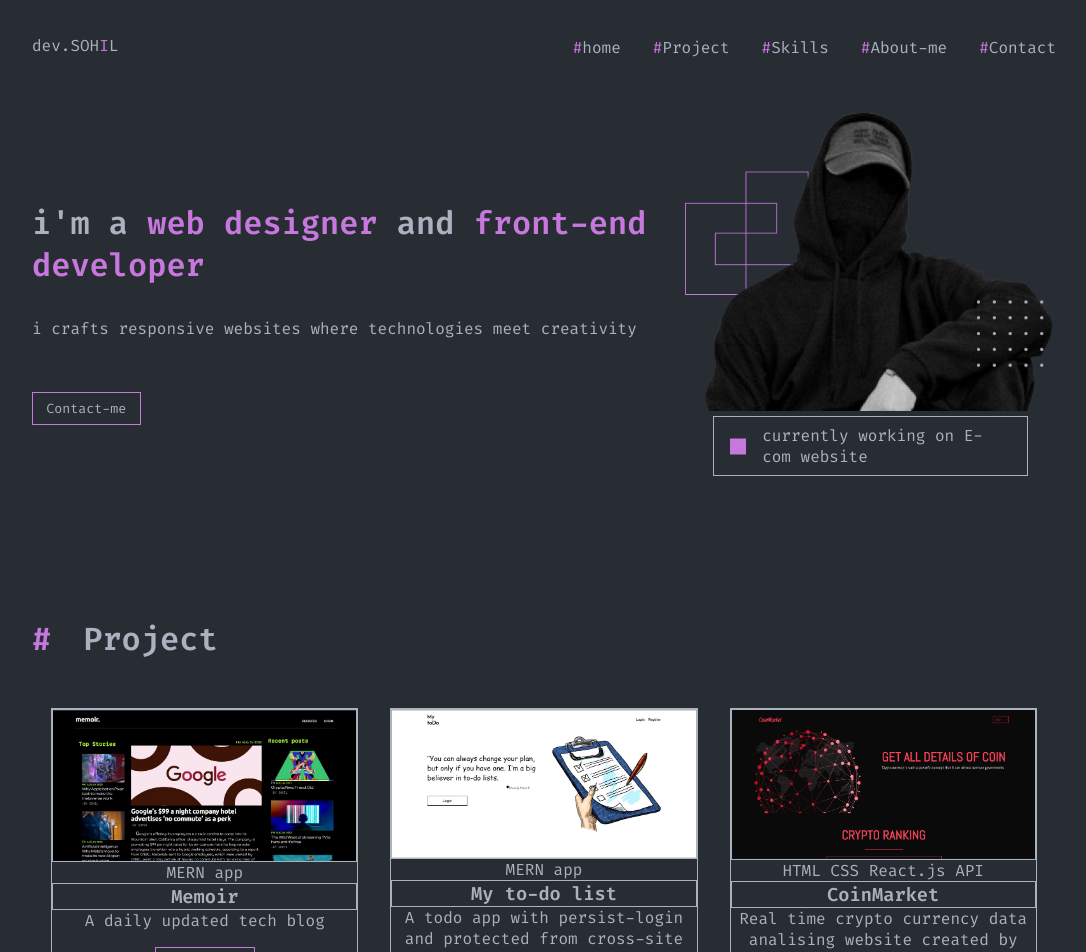
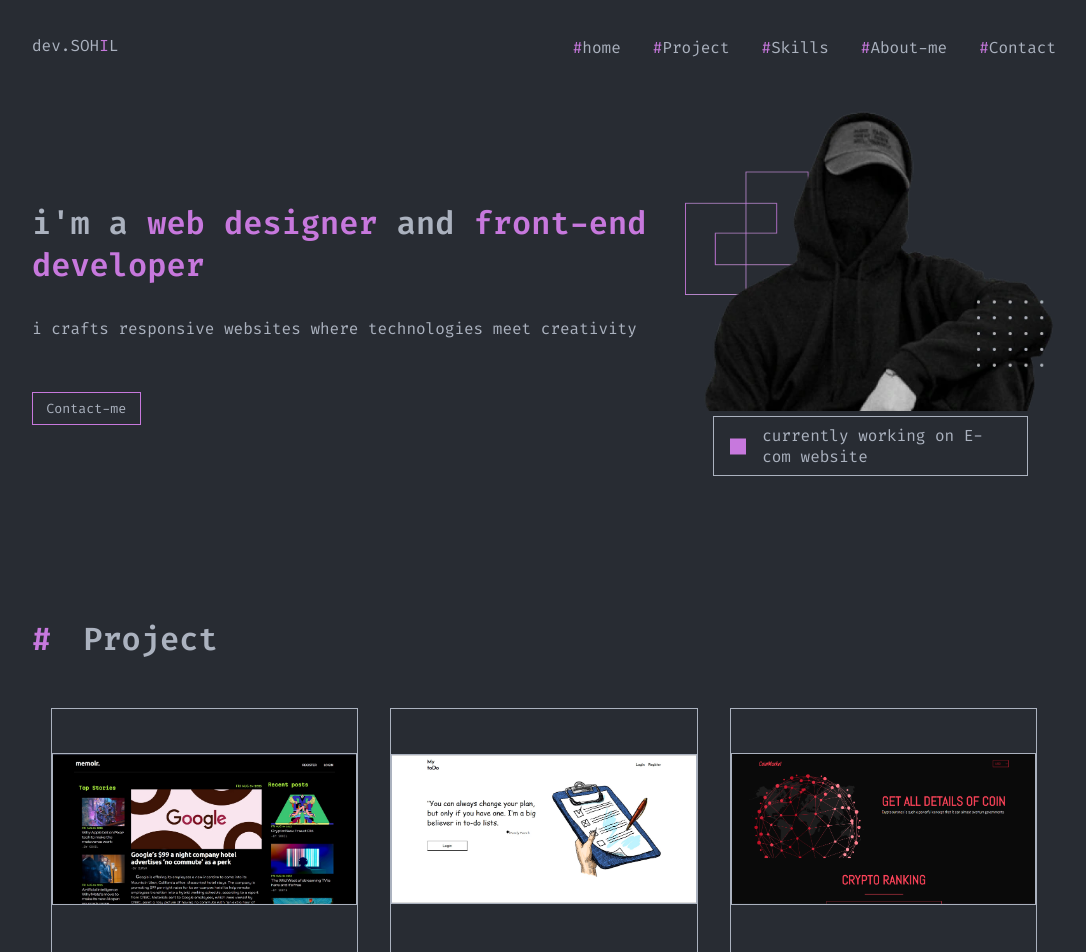
Before and after one commit to sohilvp/personal-website, a React (Create React App) app: page / in a window 1280 px wide. Shown: the top 952 px of the page, without its empty margins (96-1182 px from the left). Built offline with nearby package versions, Linux system fonts and the light colour scheme; a web font is replaced by a local one.

Commit message:
webp added

```diff
--- a/src/Components/Hero/Hero.js
+++ b/src/Components/Hero/Hero.js
@@ -1,6 +1,6 @@
 import React from 'react'
 import './hero.css'
-import heroimg from '../../asset/Group 46.png'
+import heroimg from '../../asset/Group 46.webp'
 import colorp from '../../asset/Rectangle 27.png'
 import {motion} from 'framer-motion'
 
--- a/src/Components/Hero/hero.css
+++ b/src/Components/Hero/hero.css
@@ -110,6 +110,9 @@
 }
 
 @media only screen and (max-width: 430px) {
+  .hero-image{
+    min-height: 150px;
+  }
   .hero-text {
     margin-top: 1.5em;
   }
--- a/src/Components/Project/Project.js
+++ b/src/Components/Project/Project.js
@@ -1,6 +1,7 @@
 import React from 'react'
 import './project.css'
 import {proDta} from '../../projectData'
+import {motion} from 'framer-motion'
 const Project = () => {
   return (
     <React.Fragment>
@@ -10,7 +11,11 @@ const Project = () => {
     <div className='projects'>
     {proDta.map((item)=>{
       return (
-        <div className="single-project">
+        <motion.div
+        initial={{opacity:0,y:50}}
+        animate={{opacity:1,y:0}}
+        transition={{duration:1}}
+        className="single-project">
 
           <div className="thumbnail"><img src={item.image} alt="" /></div>
 
@@ -18,12 +23,11 @@ const Project = () => {
           <h3>{item.title}</h3>
           <div className="discri">
           <p>{item.discription}</p>
-
           <button className='button'><a href={item.link} rel="noreferrer" target="_blank" >Live ~~{'>'}</a></button>
           </div>
 
 
-        </div>
+        </motion.div>
       )
     })}
     </div>
--- a/src/Components/Project/project.css
+++ b/src/Components/Project/project.css
@@ -32,9 +32,11 @@
   justify-content: center;
   transition: 0.5s all ease-in-out;
   font-family: "Rubik Pixels", cursive;
+  min-height: 240px;
 }
 .thumbnail img {
   max-width: 100%;
+  object-fit: cover;
 }
 
 .thumbnail:hover {
```
Also changed, not shown: src/asset/Group 46.png (deleted), src/asset/Group 46.webp (added).
